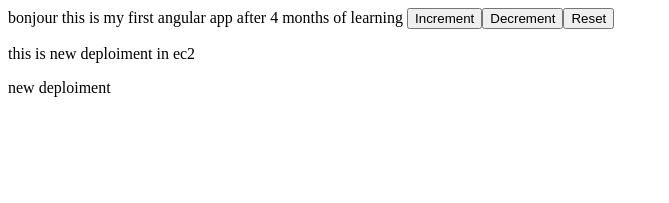
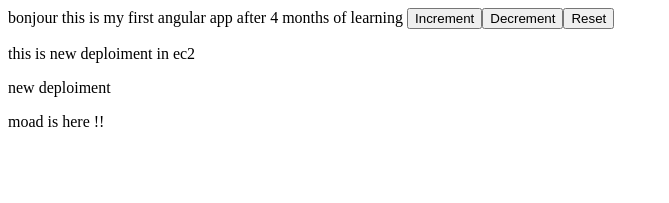
Before and after one commit to moadelmaazouzi/CI-CD-Pipeline-with-GitHub-Actions-and-Minikube-Deployment, an Angular app: page / in a window 1280 px wide. Shown: the top 203 px of the page, without its empty margins (0-669 px from the left). Built offline with nearby package versions, Linux system fonts and the light colour scheme.

Commit message:
moad deploi

```diff
--- a/src/app/app.component.html
+++ b/src/app/app.component.html
@@ -8,4 +8,5 @@
 
     </p>
     <p>new deploiment</p>
+    <p>moad is here !!</p>
 </div>
```
